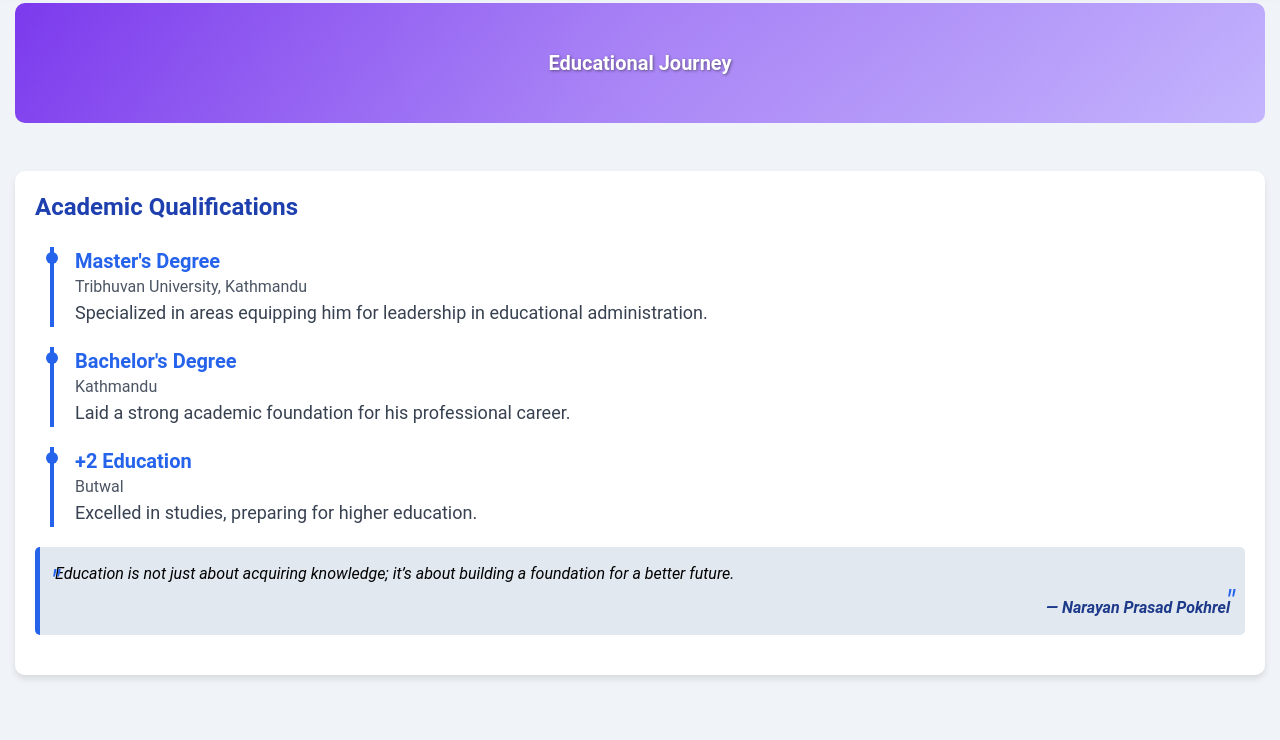
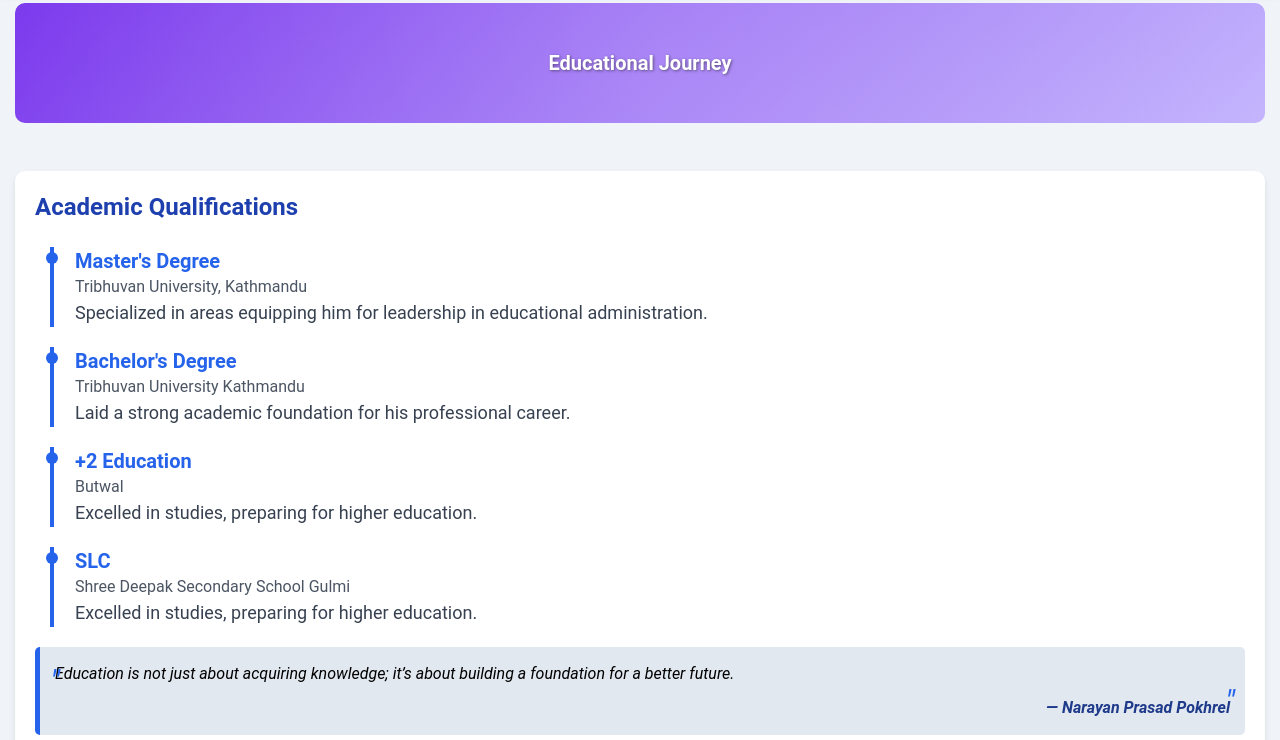
Before and after one commit to Mr-Narayan/Narayan-portfolio, a plain HTML site: page index.html in a window 1280 px wide. Both pictures are taken after a click on the link "Studies". Shown: the part 60-800 px from the top of the page. Drawn offline with nearby package versions, Linux system fonts and the light colour scheme.

Commit message:
Update index.html

```diff
--- a/index.html
+++ b/index.html
@@ -467,12 +467,17 @@
                     </div>
                     <div class="timeline-item">
                         <h4 class="text-xl font-bold text-blue-600">Bachelor's Degree</h4>
-                        <p class="text-gray-600">Kathmandu</p>
+                        <p class="text-gray-600">Tribhuvan University Kathmandu</p>
                         <p class="text-lg text-gray-700">Laid a strong academic foundation for his professional career.</p>
                     </div>
                     <div class="timeline-item">
                         <h4 class="text-xl font-bold text-blue-600">+2 Education</h4>
                         <p class="text-gray-600">Butwal</p>
+                        <p class="text-lg text-gray-700">Excelled in studies, preparing for higher education.</p>
+                    </div>
+                     <div class="timeline-item">
+                        <h4 class="text-xl font-bold text-blue-600">SLC</h4>
+                        <p class="text-gray-600">Shree Deepak Secondary School Gulmi</p>
                         <p class="text-lg text-gray-700">Excelled in studies, preparing for higher education.</p>
                     </div>
                     <div class="quote">
```
